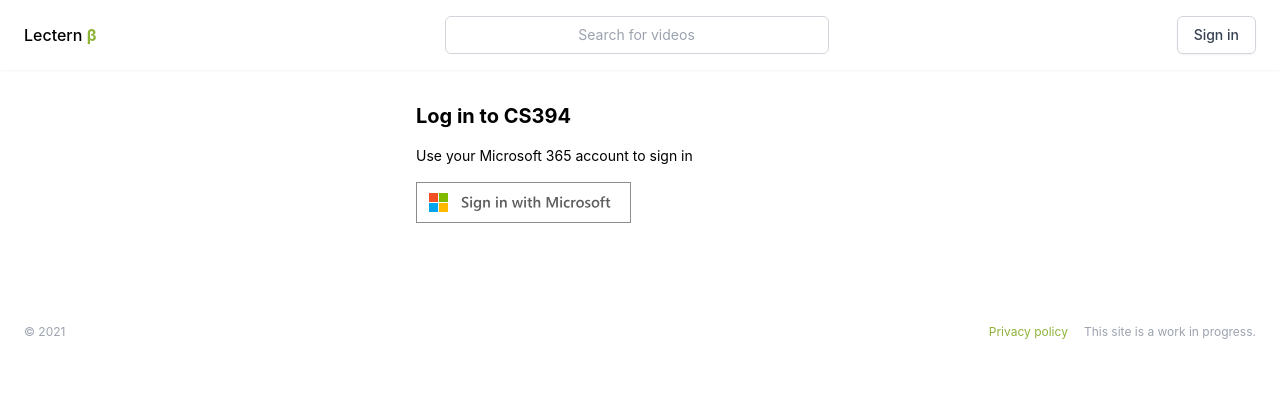
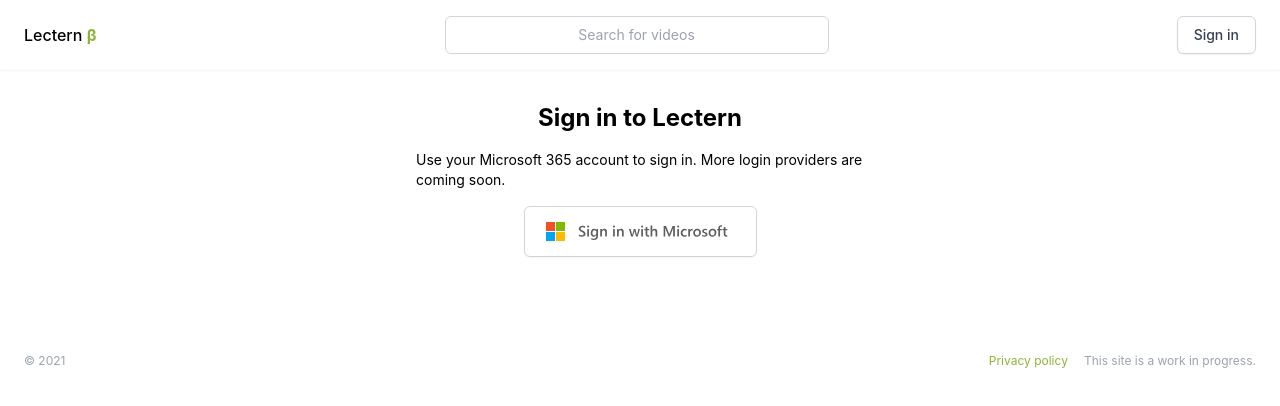
Before and after one commit to itsmichaelwest/lectern, a React (Create React App) app: page /login in a window 1280 px wide. Shown: the top 406 px of the page. Built offline with nearby package versions, Linux system fonts and the light colour scheme; no server answers; a web font is replaced by a local one; what @tailwindcss/typography would draw is missing.

Commit message:
A few more tweaks to the design

```diff
--- a/src/pages/Login.js
+++ b/src/pages/Login.js
@@ -1,4 +1,6 @@
 import React, { Component } from 'react'
+import axios from 'axios'
+import config from '../config'
 import { Helmet } from 'react-helmet'
 import MSFTSignInButton from '../vectors/msft-sign-in.svg'
 
@@ -14,16 +16,16 @@ export default class Login extends Component {
             <Helmet>
                 <title>Sign in | Lectern</title>
             </Helmet>
-            <div className="max-w-md mx-auto my-auto">
-                <h1 className="text-xl font-bold mb-4">
-                    Log in to CS394
+            <div className="max-w-md mx-auto my-auto text-center">
+                <h1 className="text-2xl font-bold mb-4">
+                    Sign in to Lectern
                 </h1>
-                <p className="mb-4">
-                    Use your Microsoft 365 account to sign in
+                <p className="mb-4 text-left">
+                    Use your Microsoft 365 account to sign in. More login providers are coming soon.
                 </p>
-                <button onClick={this.loginToADFS.bind(this)}>
+                <button className="inline-block justify-center rounded-md border border-gray-300 shadow-sm px-2 py-1 bg-white text-sm font-medium text-gray-700 hover:bg-gray-50 focus:outline-none focus:ring-2 focus:ring-offset-2 focus:ring-offset-gray-100 focus:ring-primary-500" onClick={this.loginToADFS.bind(this)}>
                     <img src={MSFTSignInButton} alt='Sign in with Microsoft' />
-                </button>{' '}
+                </button>
             </div>
             </>
         )
--- a/src/pages/PrivacyPolicy.js
+++ b/src/pages/PrivacyPolicy.js
@@ -33,7 +33,7 @@ export default class PrivacyPolicy extends Component {
 
                 <p>We use the information we collect in various ways, including to:</p>
 
-                <ul>
+                <ul className="list-disc">
                 <li>Provide, operate, and maintain our webste</li>
                 <li>Improve, personalize, and expand our webste</li>
                 <li>Understand and analyze how you use our webste</li>
@@ -72,7 +72,7 @@ export default class PrivacyPolicy extends Component {
                 <h2>CCPA Privacy Rights (Do Not Sell My Personal Information)</h2>
 
                 <p>Under the CCPA, among other rights, California consumers have the right to:</p>
-                <ul>
+                <ul className="list-disc">
                 <li>Request that a business that collects a consumer's personal data disclose the categories and specific pieces of personal data that a business has collected about consumers.</li>
                 <li>Request that a business delete any personal data about the consumer that a business has collected.</li>
                 <li>Request that a business that sells a consumer's personal data, not sell the consumer's personal data.</li>
@@ -82,7 +82,7 @@ export default class PrivacyPolicy extends Component {
                 <h2>GDPR Data Protection Rights</h2>
 
                 <p>We would like to make sure you are fully aware of all of your data protection rights. Every user is entitled to the following:</p>
-                <ul>
+                <ul className="list-disc">
                 <li>The right to access – You have the right to request copies of your personal data. We may charge you a small fee for this service.</li>
                 <li>The right to rectification – You have the right to request that we correct any information you believe is inaccurate. You also have the right to request that we complete the information you believe is incomplete.</li>
                 <li>The right to erasure – You have the right to request that we erase your personal data, under certain conditions.</li>
```
Also changed, not shown: src/vectors/msft-sign-in.svg.
